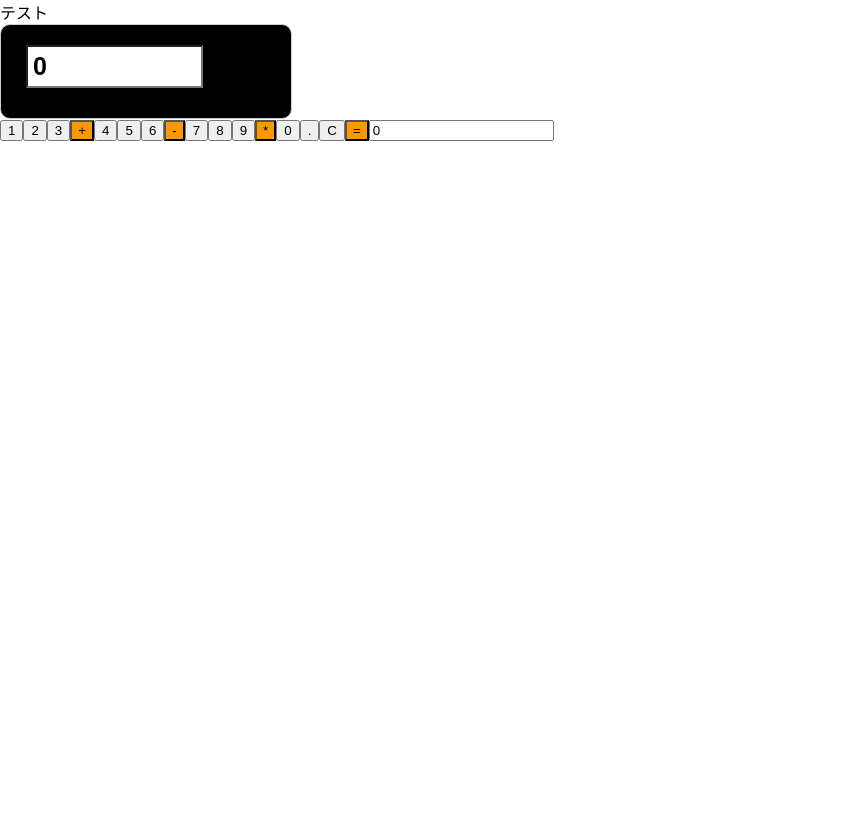
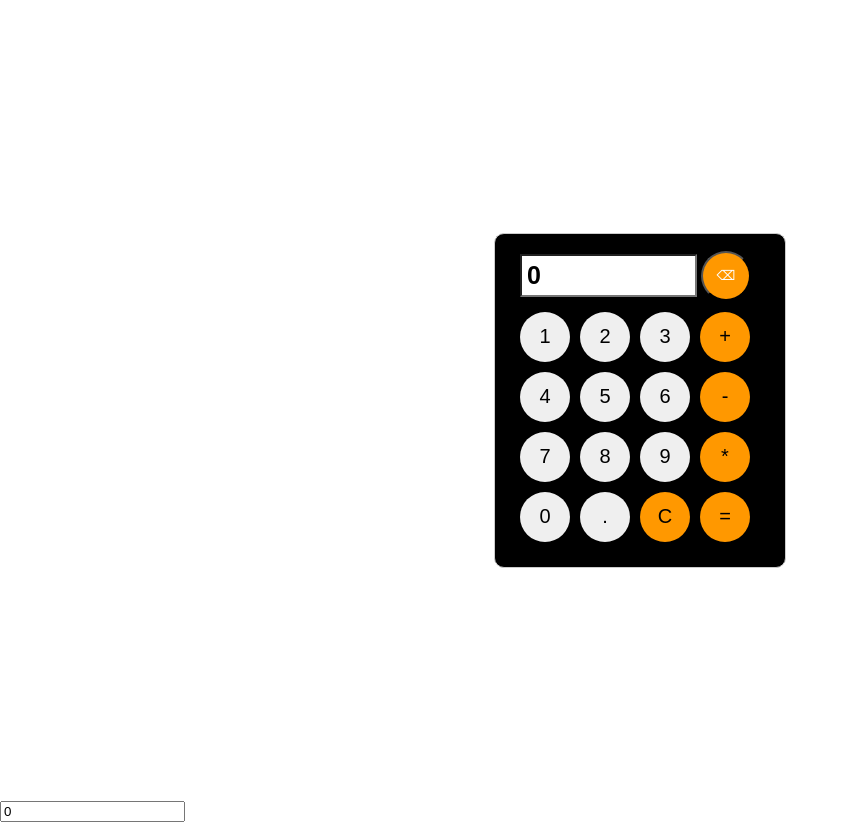
Before and after one commit to yoheihe/jisyu, a React (Create React App) app: page / in a window 1280 px wide. Shown: the whole page, without its empty margins (0-849 px from the left). Before the commit the page ends 800 px from the top, so only its background shows below. Built offline with nearby package versions, Linux system fonts and the light colour scheme.

Commit message:
コード修正、コメント修正

```diff
--- a/src/App.css
+++ b/src/App.css
@@ -18,8 +18,11 @@ p {
   color: white;
   background-color: #ff9800;
   position: absolute;
-  top: 10px;
-  left: 200px;
+  top: 17px;
+  left: 206px;
+  width: 50px;
+  height: 50px;
+  border-radius: 50%;
 }
 
 .calculator .clear-button {
@@ -55,7 +58,7 @@ p {
   color: #000;
 }
 
-.calculator button {
+.input-button  button{
   width: 50px;
   height: 50px;
   margin: 5px;
--- a/src/App.js
+++ b/src/App.js
@@ -1,15 +1,8 @@
-import logo from './logo.svg';
 import './App.css';
-import Article from './Article.js';
-import Test from './Test.js';
 import { useEffect, useState } from 'react';
 import { Button } from './component/Button.js';
-import { Display } from './component/Display.js';
 
 function App() {
-  // const [firstName, setFirst] = useState("")
-  // const [secondName, setSecond] = useState("")
-
   const [result, setResult] = useState("0"); //計算結果
   const [input, setInput] = useState("0"); //現在の入力値
   useEffect(() => {
@@ -17,26 +10,31 @@ function App() {
   }, []);
   //第二引数でuseEffectの中身を実行するタイミングを指定できる
   //第二引数は空の配列だとリロード時の１回のみ、変数を入れると変数の値が変わった時に実行することができる
-  console.count("レンダリング");
-  //"レンダリング"の後に"process start"が実行される
+  console.count("レンダリング");//"レンダリング"の後に"process start"が実行される
 
-  // const parentComponent = () => {
-  const handleButtonClick = (value) => {
-    console.log(value);
-    setInput((prevInput) => (prevInput === "0" ? value : prevInput + value));
+  //数値ボタンがクリックされた時の処理
+  const handleButtonClick = (numValue) => {
+    //prevInputの値が0だったら、numValueに置き換え、0でなかったらnumValueを追加
+    setInput((prevInput) => (prevInput === "0" ? numValue : prevInput + numValue));
   };
-  //prevInputの値が0だったら、valueに置き換え、0でなかったらvalueを追加
 
+  //四則演算ボタンがクリックされた時の処理
   const handleOperatorClick = (ope) => {
     if (input.slice(-1) !== ope) {
       setInput((prevInput) => prevInput + ope);
     }
   };
 
+  // バックスペースのボタンがクリックされた時の処理
+  const handleBackspace = () => {
+    setInput((prevInput) => prevInput.slice(0, prevInput.length - 1));
+  }; //最後の値を削除
+
+  //結果と表示の値を0にする
   const handleClear = (clear) => {
     setResult(0);
     setInput("0");
-  }; //結果と表示の値を0にする
+  };
 
   // 計算のボタンがクリックされた時の処理
   const handleCalculate = () => {
@@ -44,18 +42,17 @@ function App() {
       const calculatedResult = evaluateExpression(input);
       setInput(calculatedResult.toString()); //計算結果を文字列として変数に保持
       setResult(calculatedResult); //計算結果を値として変数に保持
+      //エラーが出た時、メッセージを表示
     } catch (error) {
       setInput("エラー：" + error.message);
       setResult("エラー");
-    } //エラーが出た時、メッセージを表示
+    }
   };
 
   //四則演算を評価する関数
   const evaluateExpression = (expression) => {
-
     //不正な文字を取り除く
     const sanitizedExpression = expression.replace(/[^-()\d/*+.]/g, '');  //正規表現
-
     //評価
     const result = eval(sanitizedExpression);
     if (Number.isInteger(result)) {
@@ -65,85 +62,49 @@ function App() {
     }
   };
 
-
   return (
     <>
-      <div>
-        テスト
-      </div>
-      {/* <Display /> */}
+      <div className="container">
         <div className="calculator">
           <div className="input-container">
             <input type="text" value={input} readOnly />
-          {/* <button className="backspace-button" onClick={handleBackspace}>
+            <button className="backspace-button" onClick={handleBackspace}>
               &#9003;
-          </button> */}
+            </button>
           </div>
+          <div className="input-button">
+            <Button value="1" inputButton={handleButtonClick} />
+            <Button value="2" inputButton={handleButtonClick} />
+            <Button value="3" inputButton={handleButtonClick} />
+            <button className="operator-button" onClick={() => handleOperatorClick("+")}>+</button>
           </div>
-      <Button value="1" test={handleButtonClick} />
-      <Button value="2" test={handleButtonClick} />
-      <Button value="3" test={handleButtonClick} />
-      <button className="operator-button" onClick={() => handleOperatorClick("+")}>+</button>
-      <Button value="4" test={handleButtonClick} />
-      <Button value="5" test={handleButtonClick} />
-      <Button value="6" test={handleButtonClick} />
+          <div className="input-button">
+            <Button value="4" inputButton={handleButtonClick} />
+            <Button value="5" inputButton={handleButtonClick} />
+            <Button value="6" inputButton={handleButtonClick} />
             <button className="operator-button" onClick={() => handleOperatorClick("-")}>-</button>
-      <Button value="7" test={handleButtonClick} />
-      <Button value="8" test={handleButtonClick} />
-      <Button value="9" test={handleButtonClick} />
+          </div>
+          <div className="input-button">
+            <Button value="7" inputButton={handleButtonClick} />
+            <Button value="8" inputButton={handleButtonClick} />
+            <Button value="9" inputButton={handleButtonClick} />
             <button className="operator-button" onClick={() => handleOperatorClick("*")}>*</button>
+          </div>
+          <div className="input-button">
             <Button value="0" test={handleButtonClick} />
             <Button value="." test={handleButtonClick} />
             <button className="clear-button" onClick={handleClear}>
               C
             </button>
             <button className="operator-button" onClick={handleCalculate}>=</button>
-      {/* <Button value="+" ope={handleOperatorClick} />
-      <Button value="-" ope={handleOperatorClick} />
-      <Button value="*" ope={handleOperatorClick} />
-      <Button value="/" ope={handleOperatorClick} />
-      <Button value="=" test={handleButtonClick} /> */}
+          </div>
+        </div>
+      </div>
+
       <input type='text' value={input} onChange={(e) => setInput(e.target.value)} />
-      {/* <Button value="2" onClick={handleButtonClick} />
-      <Button value="3" onClick={handleButtonClick} />
-      <Button value="4" onClick={handleButtonClick} />
-      <Button value="5" onClick={handleButtonClick} />
-      <Button value="6" onClick={handleButtonClick} />
-      <Button value="7" onClick={handleButtonClick} />
-      <Button value="8" onClick={handleButtonClick} />
-      <Button value="9" onClick={handleButtonClick} />
-      <Button value="0" onClick={handleButtonClick} />
-      <Button value="+" onClick={handleButtonClick} />
-      <Button value="-" onClick={handleButtonClick} />
-      <Button value="*" onClick={handleButtonClick} />
-      <Button value="/" onClick={handleButtonClick} />
-      <Button value="=" onClick={() => handleButtonClick('=')} /> */}
-      {/* <Button value="C" onClick={() => setDisplay('')} /> */}
     </>
+
   );
 }
 // };
-
 export default App;
-
-
-{/* <input type="text"
-        onChange={(val) =>
-          setFirst(val.target.value)
-        }
-      />
-
-      <input type="text"
-        onChange={(val2) =>
-          setSecond(val2.target.value)
-        }
-      />
-        <p>{firstName}{secondName}</p> */}
-
-{/* <Article
-        title={"hello"}
-        content="ここに記事がきます"
-      />
-      <Test
-        check_number="1"
-        sample="こんにちは" /> */}
--- a/src/component/Button.js
+++ b/src/component/Button.js
@@ -8,7 +8,7 @@ export const Button = (props) => {
       {/* <div>
         こんにちは。
       </div> */}
-            <button onClick={() => props.test(props.value)}>
+            <button onClick={() => props.inputButton(props.value)}>
             {props.value}
         </button>
       </>
```
Also changed, not shown: 1 other file (tests, documents, lock files or other folders). Lines whose indentation alone changed are shown as unchanged.
